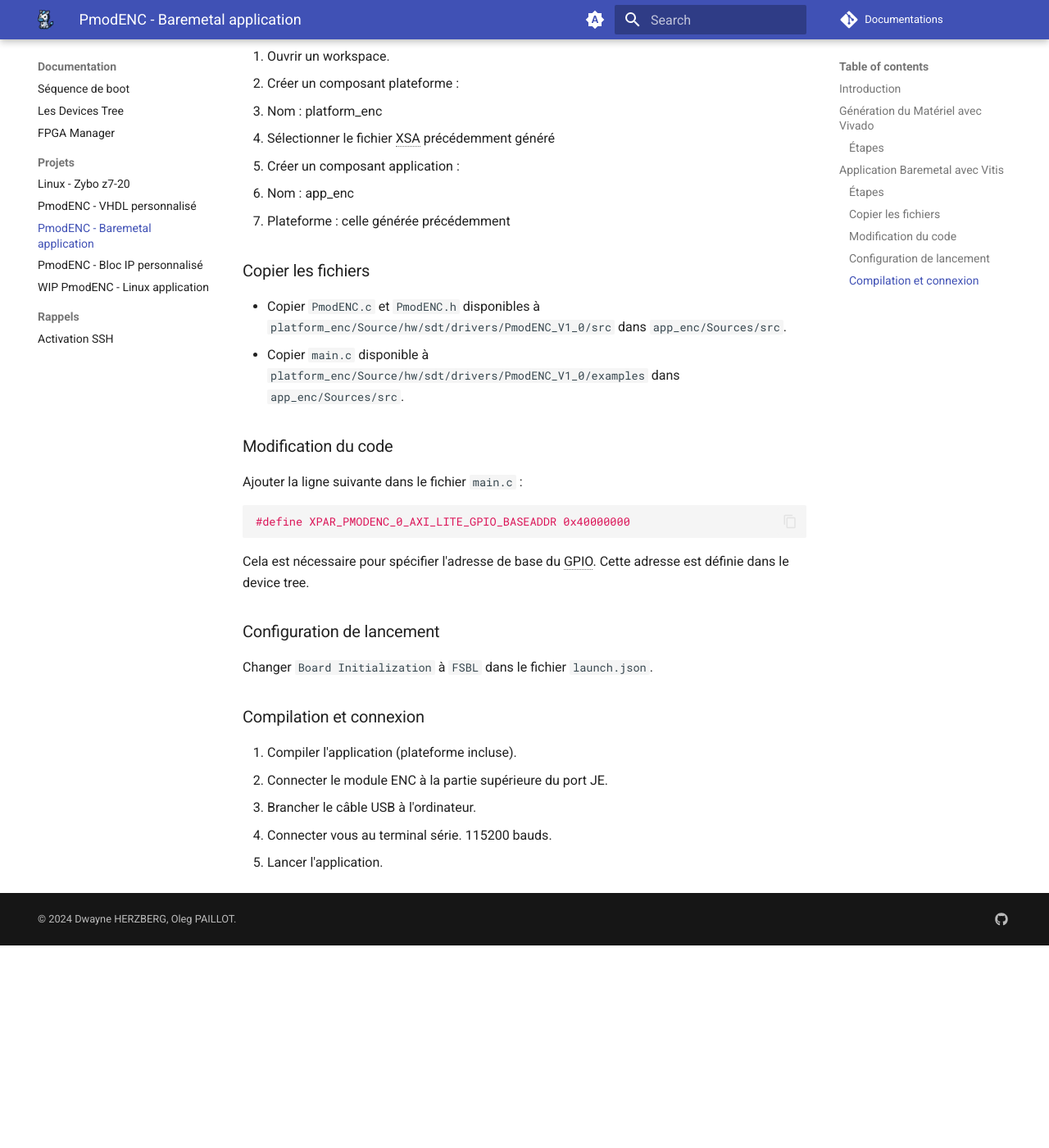
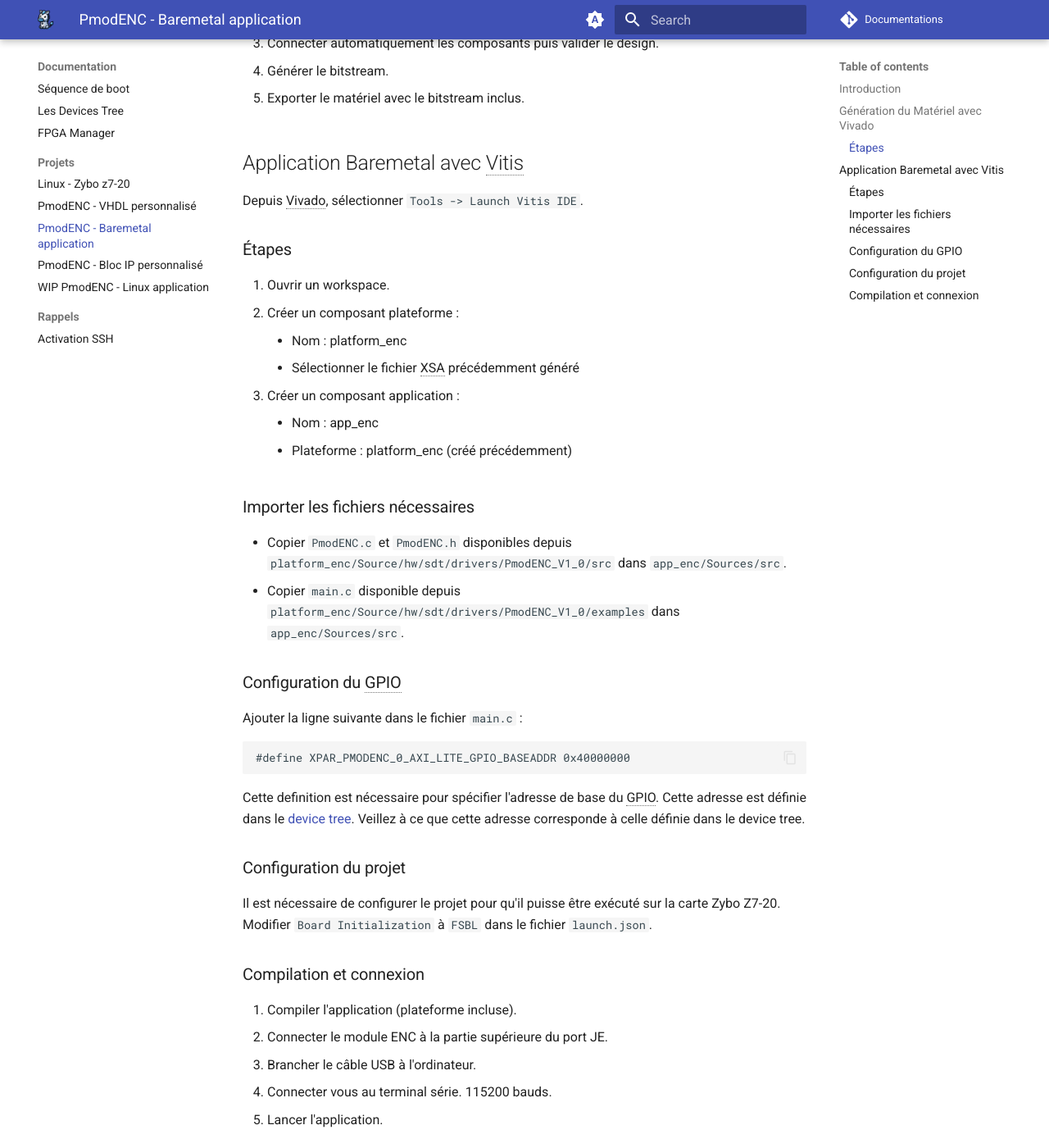
Before and after one commit to TER-Zybo/Documentations, an MkDocs documentation site: the page built from docs/docs/pmodenc_baremetal.md, in a window 1280 px wide and 1400 px high, scrolled down 1025 px. Shown: the whole window at 82% size. Built offline with MkDocs 1.6.1 and Material for MkDocs 9.7.7, drawn with Linux system fonts in a browser that asks for light colours; comment, search, counter and statistics services are not loaded; before the commit the page ends 2178 px from its top, so only the background shows below that; some of the changed text lies outside the part shown.

Commit message:
docs: Update PmodENC VHDL

````diff
--- a/docs/docs/pmodenc_baremetal.md
+++ b/docs/docs/pmodenc_baremetal.md
@@ -8,19 +8,24 @@
 
 ## Génération du Matériel avec Vivado
 
-Lien de référence : [Tutoriel Pmod-IPs Digilent](https://digilent.com/reference/learn/programmable-logic/tutorials/pmod-ips/start)
+![Design](../assets/docs/pmodenc_baremetal/design.png)
 
-L'objectif est de générer un fichier XSA.
+L'objectif est de générer un fichier XSA. Vous pouvez vous référer au [Tutoriel Pmod-IPs Digilent](https://digilent.com/reference/learn/programmable-logic/tutorials/pmod-ips/start) pour plus d'informations.
 
 ### Étapes
 
-1. Créer un projet Vivado avec la carte Zybo Z7-20.
-2. Créer un block design et y ajouter les éléments suivants :
-   - Zynq
-   - PmodENC_v1_0 connecté au port JE
-3. Connecter automatiquement les composants puis valider le design.
-4. Générer le bitstream.
-5. Exporter le matériel avec le bitstream inclus.
+1.  Créer un projet Vivado avec la carte Zybo Z7-20.
+
+2.  Créer un block design et y ajouter les éléments suivants :
+    - Zynq
+    - PmodENC_v1_0 connecté au port JE
+
+3.  Connecter automatiquement les composants puis valider le design.
+
+4.  Générer le bitstream.
+
+5.  Exporter le matériel avec le bitstream inclus.
+
 
 ## Application Baremetal avec Vitis
 
@@ -28,32 +33,31 @@
 
 ### Étapes
 
-1. Ouvrir un workspace.
-2. Créer un composant plateforme :
-   - Nom : platform_enc
-   - Sélectionner le fichier XSA précédemment généré
-3. Créer un composant application :
-   - Nom : app_enc
-   - Plateforme : celle générée précédemment
+1.  Ouvrir un workspace.
+2.  Créer un composant plateforme :
+    - Nom : platform_enc
+    - Sélectionner le fichier XSA précédemment généré
+3.  Créer un composant application :
+    - Nom : app_enc
+    - Plateforme : platform_enc (créé précédemment)
 
-### Copier les fichiers
+### Importer les fichiers nécessaires
 
-- Copier `PmodENC.c` et `PmodENC.h` disponibles à `platform_enc/Source/hw/sdt/drivers/PmodENC_V1_0/src` dans `app_enc/Sources/src`.
-- Copier `main.c` disponible à `platform_enc/Source/hw/sdt/drivers/PmodENC_V1_0/examples` dans `app_enc/Sources/src`.
+- Copier `PmodENC.c` et `PmodENC.h` disponibles depuis `platform_enc/Source/hw/sdt/drivers/PmodENC_V1_0/src` dans `app_enc/Sources/src`.
+- Copier `main.c` disponible depuis `platform_enc/Source/hw/sdt/drivers/PmodENC_V1_0/examples` dans `app_enc/Sources/src`.
 
-### Modification du code
+### Configuration du GPIO
 
 Ajouter la ligne suivante dans le fichier `main.c` :
 
-```c
+```
 #define XPAR_PMODENC_0_AXI_LITE_GPIO_BASEADDR 0x40000000
 ```
+Cette definition est nécessaire pour spécifier l'adresse de base du GPIO. Cette adresse est définie dans le [device tree](device_tree.md). Veillez à ce que cette adresse corresponde à celle définie dans le device tree.
 
-Cela est nécessaire pour spécifier l'adresse de base du GPIO. Cette adresse est définie dans le device tree.
+### Configuration du projet
 
-### Configuration de lancement
-
-Changer `Board Initialization` à `FSBL` dans le fichier `launch.json`.
+Il est nécessaire de configurer le projet pour qu'il puisse être exécuté sur la carte Zybo Z7-20. Modifier `Board Initialization` à `FSBL` dans le fichier `launch.json`.
 
 ### Compilation et connexion
 
````
Also changed, not shown: docs/assets/docs/pmodenc_baremetal/design.png (added).
